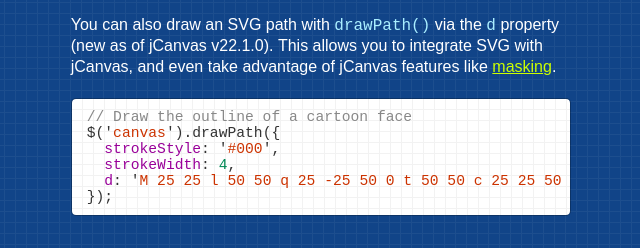
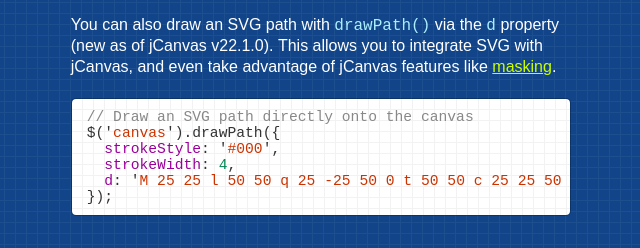
Before and after one commit to caleb531/jcanvas-website, a Jekyll site: the page built from _core_docs/paths.md, in a window 1280 px wide and 900 px high, scrolled down 2109 px. Shown: the part 649-897 px from the top of the window, without its empty margins (424-1064 px from the left). Built offline with Jekyll 4.4.1, drawn with Linux system fonts in a browser that asks for light colours; some web fonts are replaced; a script that is not in the unit is left out.

Commit message:
Correct outdated SVG path comment

````diff
--- a/_core_docs/paths.md
+++ b/_core_docs/paths.md
@@ -138,7 +138,7 @@
 You can also draw an SVG path with `drawPath()` via the `d` property (new as of jCanvas v22.1.0). This allows you to integrate SVG with jCanvas, and even take advantage of jCanvas features like [masking]({{ site.baseurl }}/docs/masking/).
 
 ```js
-// Draw the outline of a cartoon face
+// Draw an SVG path directly onto the canvas
 $('canvas').drawPath({
   strokeStyle: '#000',
   strokeWidth: 4,
````
